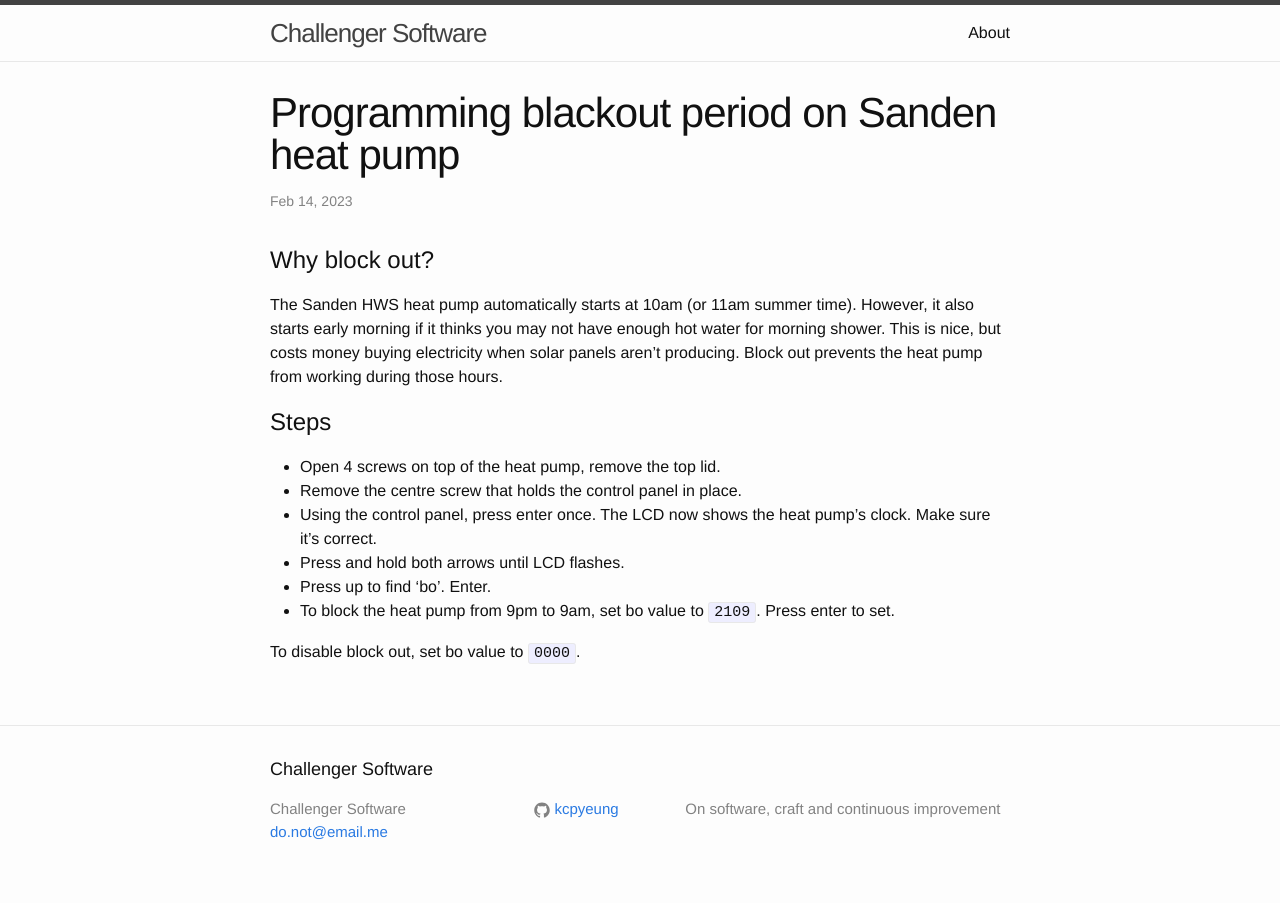
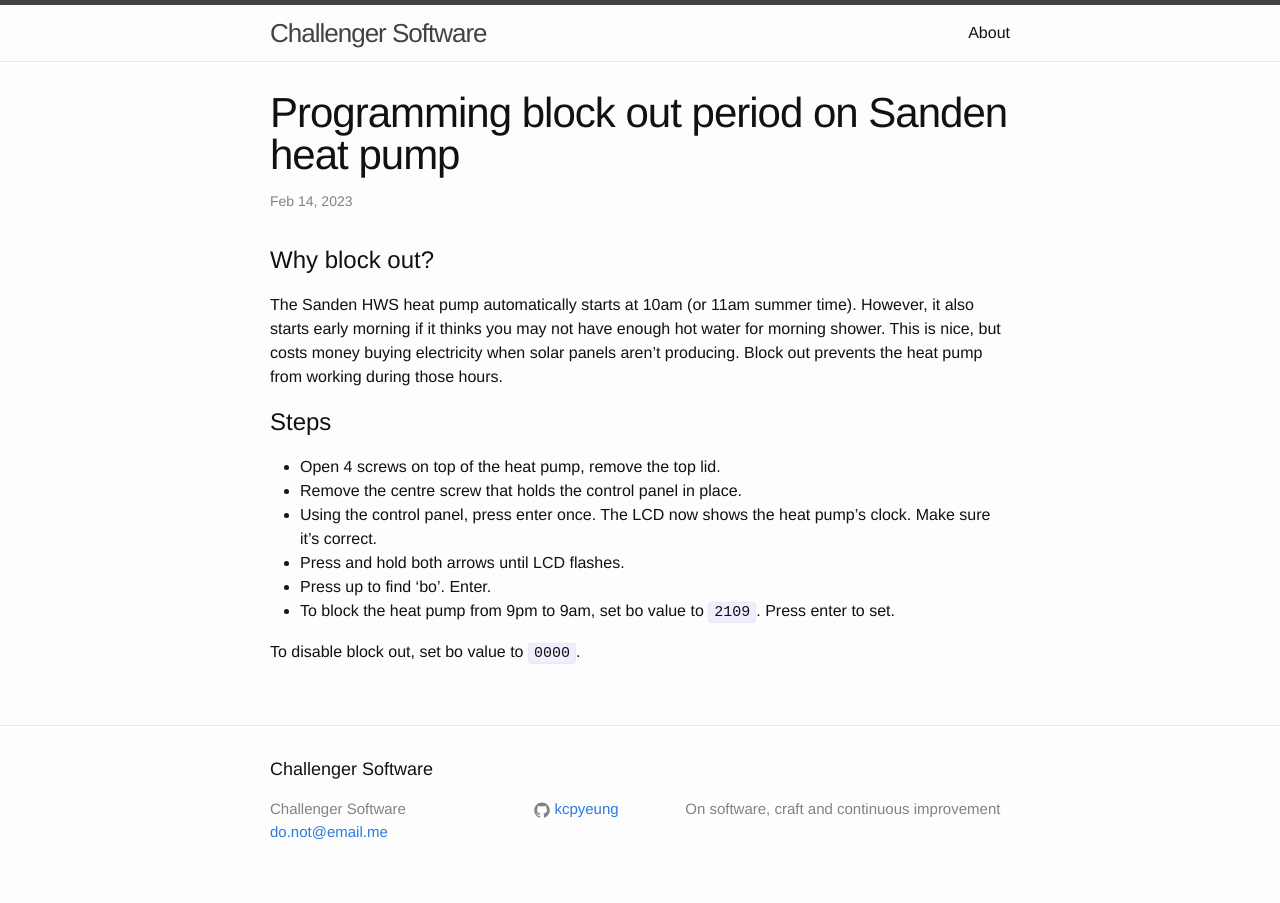
Before and after one commit to kcpyeung/kcpyeung.github.io, a Jekyll site: the page built from _posts/2023-02-14-forcing-hws-to-only-use-solar.markdown, in a window 1280 px wide. Built offline with Jekyll 4.4.1, drawn with Linux system fonts in a browser that asks for light colours.

Commit message:
Fix name of operation

```diff
--- a/_posts/2023-02-14-forcing-hws-to-only-use-solar.markdown
+++ b/_posts/2023-02-14-forcing-hws-to-only-use-solar.markdown
@@ -1,6 +1,6 @@
 ---
 layout: post
-title:  "Programming blackout period on Sanden heat pump"
+title:  "Programming block out period on Sanden heat pump"
 date:   2023-02-14 18:00:00 +1100
 categories: note-to-self
 ---
```
